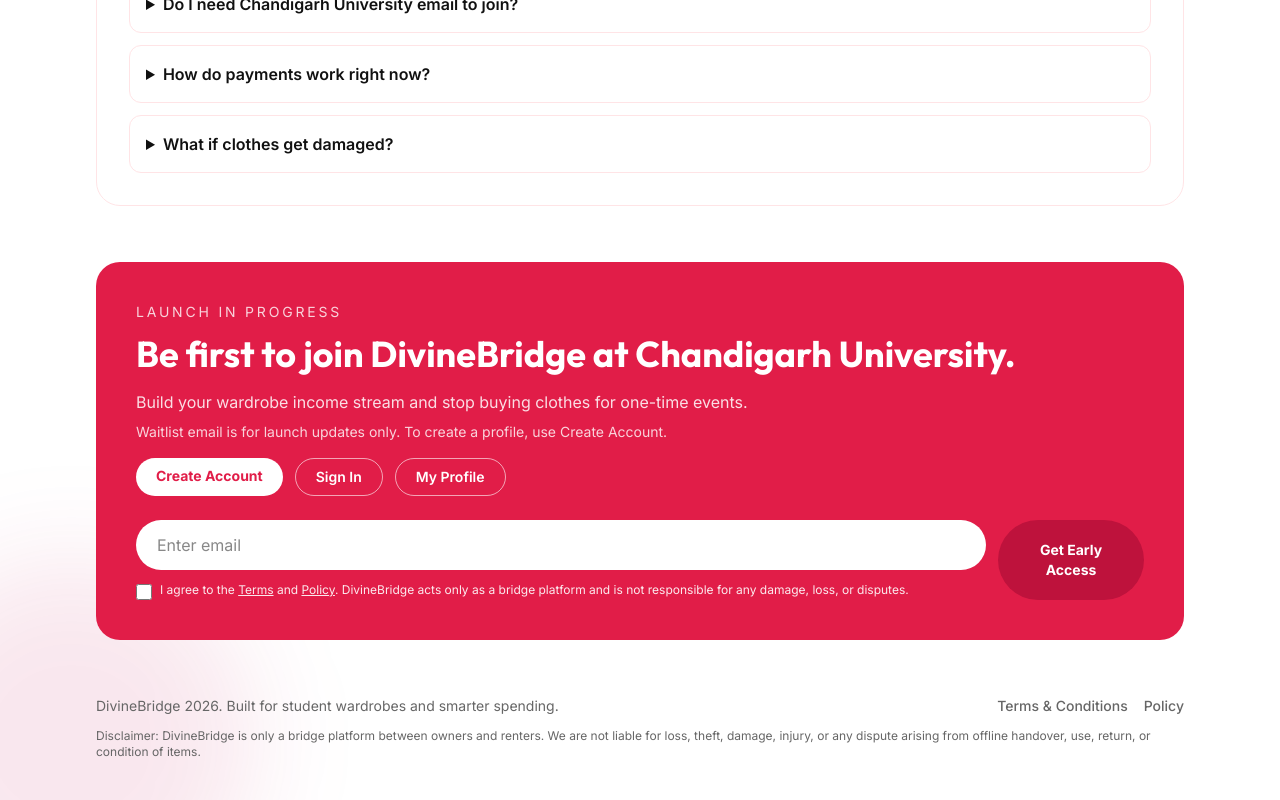
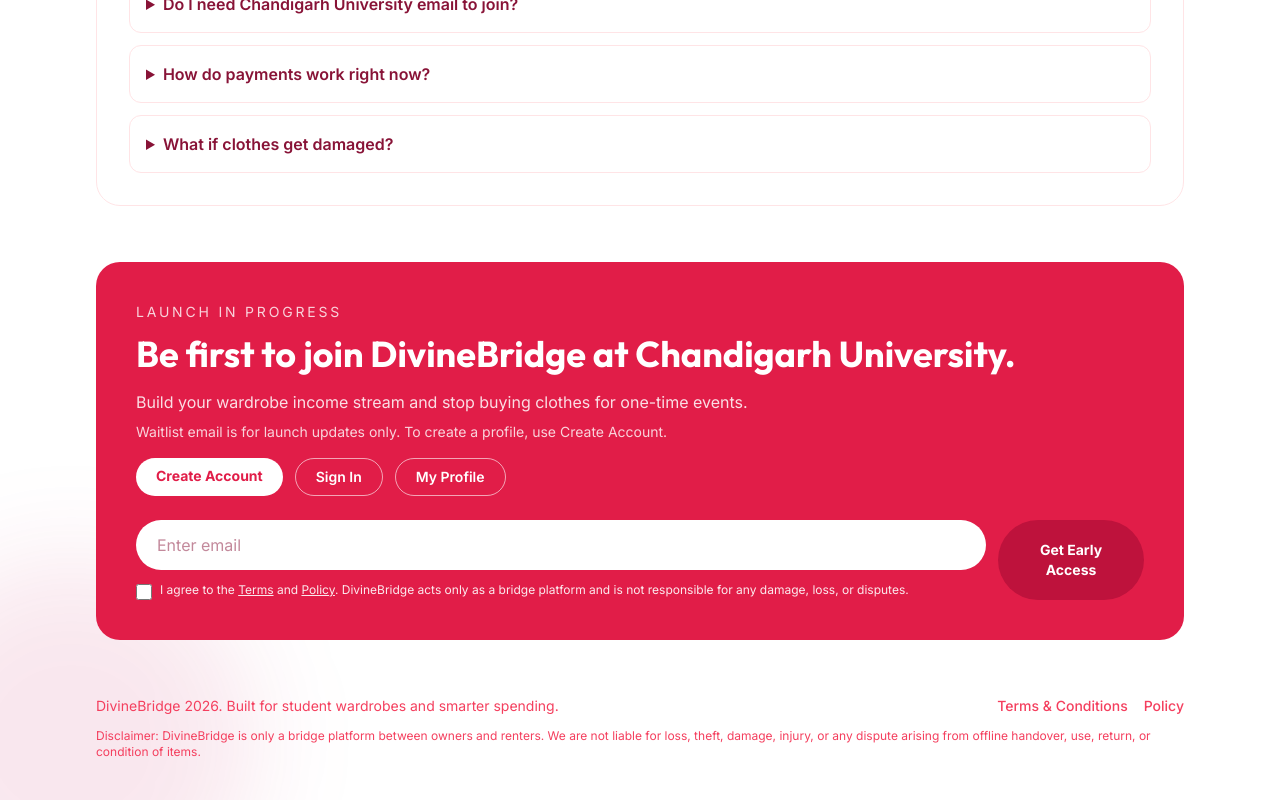
Before and after one commit to gowtham2304-A/exchnage, a Next.js app: page / in a window 1280 px wide. Shown: the part 2055-2855 px from the top of the page. Built offline with nearby package versions, Linux system fonts and the light colour scheme.

Commit message:
UI: Apply strict aggressive red and white animated UI theme

```diff
--- a/app/globals.css
+++ b/app/globals.css
@@ -3,11 +3,11 @@
 :root {
   --background: #ffffff;
   --surface: #ffffff;
-  --foreground: #111111;
-  --muted: #666666;
-  --brand: #e11d48;
-  --brand-deep: #be123c;
-  --line: #ffe4e6;
+  --foreground: #881337; /* Very Deep Red */
+  --muted: #f43f5e; /* Rose 500 */
+  --brand: #e11d48; /* Vibrant Rose 600 */
+  --brand-deep: #be123c; /* Rose 700 */
+  --line: #ffe4e6; /* Rose 100 for subtle lines */
 }
 
 @theme inline {
--- a/app/messages/page.tsx
+++ b/app/messages/page.tsx
@@ -104,7 +104,7 @@ export default function MessagesPage() {
                       {otherParticipant.name || "Unknown"}
                     </h2>
                     {latest && (
-                      <span className="shrink-0 text-[11px] font-semibold text-gray-400">
+                      <span className="shrink-0 text-[11px] font-semibold text-[var(--muted)]">
                         {new Date(latest.createdAt).toLocaleDateString("en-US", { month: "short", day: "numeric" })}
                       </span>
                     )}
@@ -116,7 +116,7 @@ export default function MessagesPage() {
                     {latest ? (
                       <span className="flex items-center gap-1.5">
                         {isLatestMine && (
-                          <svg xmlns="http://www.w3.org/2000/svg" width="14" height="14" viewBox="0 0 24 24" fill="none" stroke="currentColor" strokeWidth="2.5" strokeLinecap="round" strokeLinejoin="round" className="text-gray-400"><path d="m5 12 5 5L20 7"/></svg>
+                          <svg xmlns="http://www.w3.org/2000/svg" width="14" height="14" viewBox="0 0 24 24" fill="none" stroke="currentColor" strokeWidth="2.5" strokeLinecap="round" strokeLinejoin="round" className="text-[var(--brand)]"><path d="m5 12 5 5L20 7"/></svg>
                         )}
                         {latest.content}
                       </span>
```
